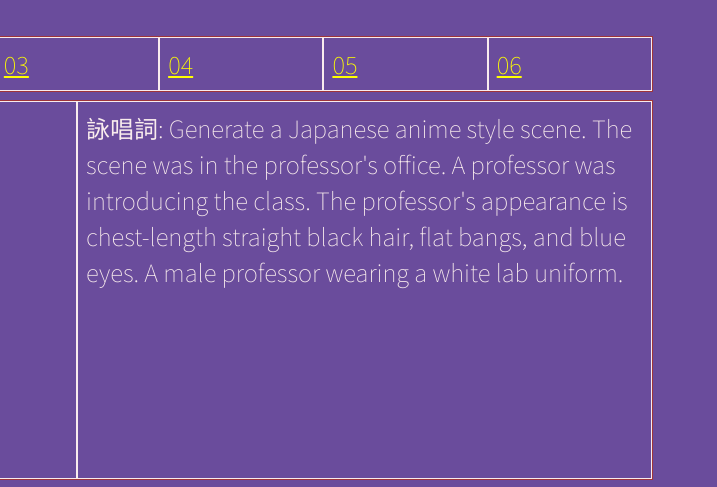
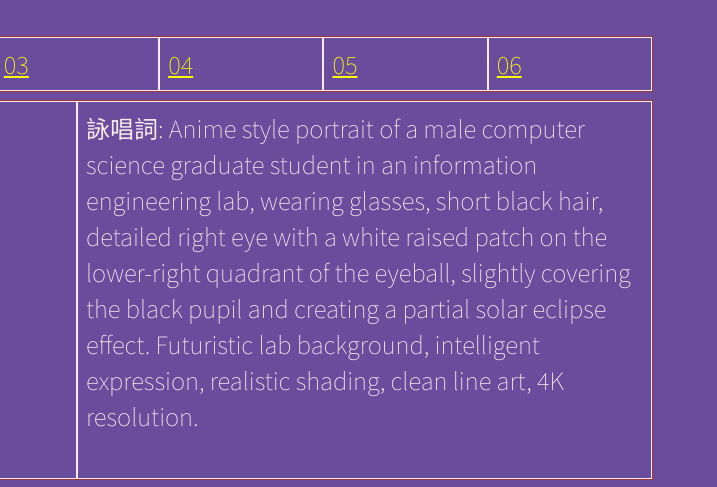
Before and after one commit to wubohao0310/ml2025f, a plain HTML site: page hw00/index.html in a window 1280 px wide. Shown: the top 487 px of the page, 563-1280 px from the left. Drawn offline with nearby package versions, Linux system fonts and the light colour scheme; a web font is replaced by a local one.

Commit message:
Update index.html

```diff
--- a/hw00/index.html
+++ b/hw00/index.html
@@ -130,7 +130,7 @@
     </div>
     <div class="col-md-6 twenty">
       詠唱詞:
-Generate a Japanese anime style scene. The scene was in the professor's office. A professor was introducing the class. The professor's appearance is chest-length straight black hair, flat bangs, and blue eyes. A male professor wearing a white lab uniform.
+Anime style portrait of a male computer science graduate student in an information engineering lab, wearing glasses, short black hair, detailed right eye with a white raised patch on the lower-right quadrant of the eyeball, slightly covering the black pupil and creating a partial solar eclipse effect. Futuristic lab background, intelligent expression, realistic shading, clean line art, 4K resolution.
     </div>
   </div>
 
@@ -164,4 +164,5 @@ Generate a Japanese anime style scene. The scene was in the professor's office.
 
   <!-- ------------------------------------------------>
 </body>
+
 </html>
```
